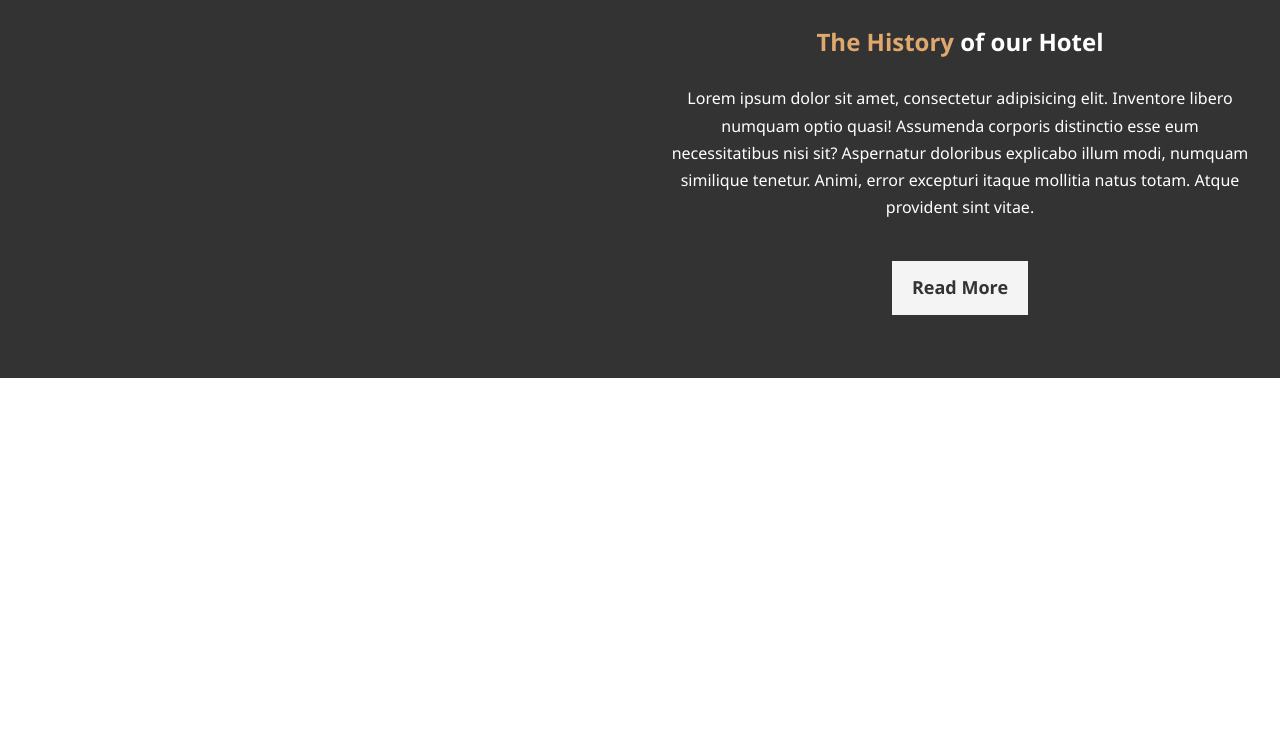
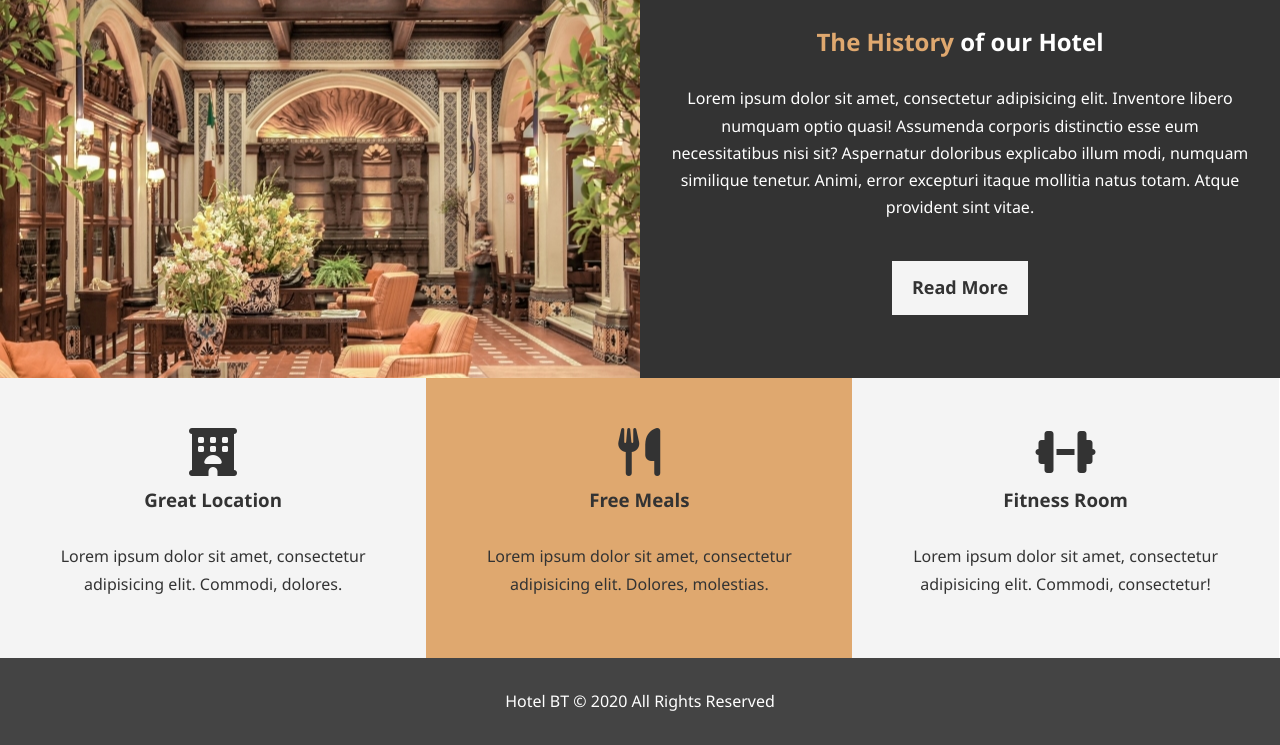
Before and after one commit to davidgtraxler87/HotelBT, a plain HTML site: page index.html in a window 1280 px wide. Shown: the part 689-1434 px from the top of the page. Before the commit the page ends 1067 px from the top, so only its background shows below. Drawn offline with Linux system fonts and the light colour scheme.

Commit message:
Features, Footer and Font-Awesome

```diff
--- a/css/style.css
+++ b/css/style.css
@@ -77,6 +77,9 @@ p{
     color: #333333;
 }
 
+.clr {
+    clear: both;
+}
 /*navbar*/
 #navbar {
     background: #333333;
@@ -162,3 +165,23 @@ p{
 #home-info .info-content p {
     padding-bottom: 30px;
 }
+
+/*Features*/
+.box {
+    float: left;
+    width: 33.3%;
+    padding: 50px;
+    text-align: center;
+}
+
+.box i {
+    margin-bottom: 10px;
+}
+
+/*Footer*/
+#main-footer {
+    text-align: center;
+    background: #444444;
+    color: #ffffff;
+    padding: 20px;
+}
--- a/index.html
+++ b/index.html
@@ -7,6 +7,8 @@
     <meta name="description" content="Welcome to the most extraodinary hotel in Oklahoma City.">
     <meta name="keywords" content="hotel, oklahoma city hotel, oklahoma hotel, okc hotel">
     <link rel="stylesheet" href="css/style.css">
+
+    <script src="https://kit.fontawesome.com/1087c8072e.js" crossorigin="anonymous"></script>
     <title>Hotel BT | Welcome</title>
 </head>
 
@@ -42,8 +44,30 @@
             </p>
             <a class="btn btn-light" href="about.html">Read More</a>
         </div>
-
     </section>
 
+    <section id="features">
+        <div class="box bg-light">
+            <i class="fas fa-hotel fa-3x"></i>
+            <h3>Great Location</h3>
+            <p>Lorem ipsum dolor sit amet, consectetur adipisicing elit. Commodi, dolores.</p>
+        </div>
+        <div class="box bg-primary">
+            <i class="fas fa-utensils fa-3x"></i>
+            <h3>Free Meals</h3>
+            <p>Lorem ipsum dolor sit amet, consectetur adipisicing elit. Dolores, molestias.</p>
+        </div>
+        <div class="box bg-light">
+            <i class="fas fa-dumbbell fa-3x"></i>
+            <h3>Fitness Room</h3>
+            <p>Lorem ipsum dolor sit amet, consectetur adipisicing elit. Commodi, consectetur!</p>
+        </div>
+    </section>
+
+    <div class="clr"></div>
+
+    <footer id="main-footer">
+        <p>Hotel BT &copy; 2020 All Rights Reserved</p>
+    </footer>
 </body>
 </html>
```
Also changed, not shown: image/interior-lobby-square.jpg (added).
